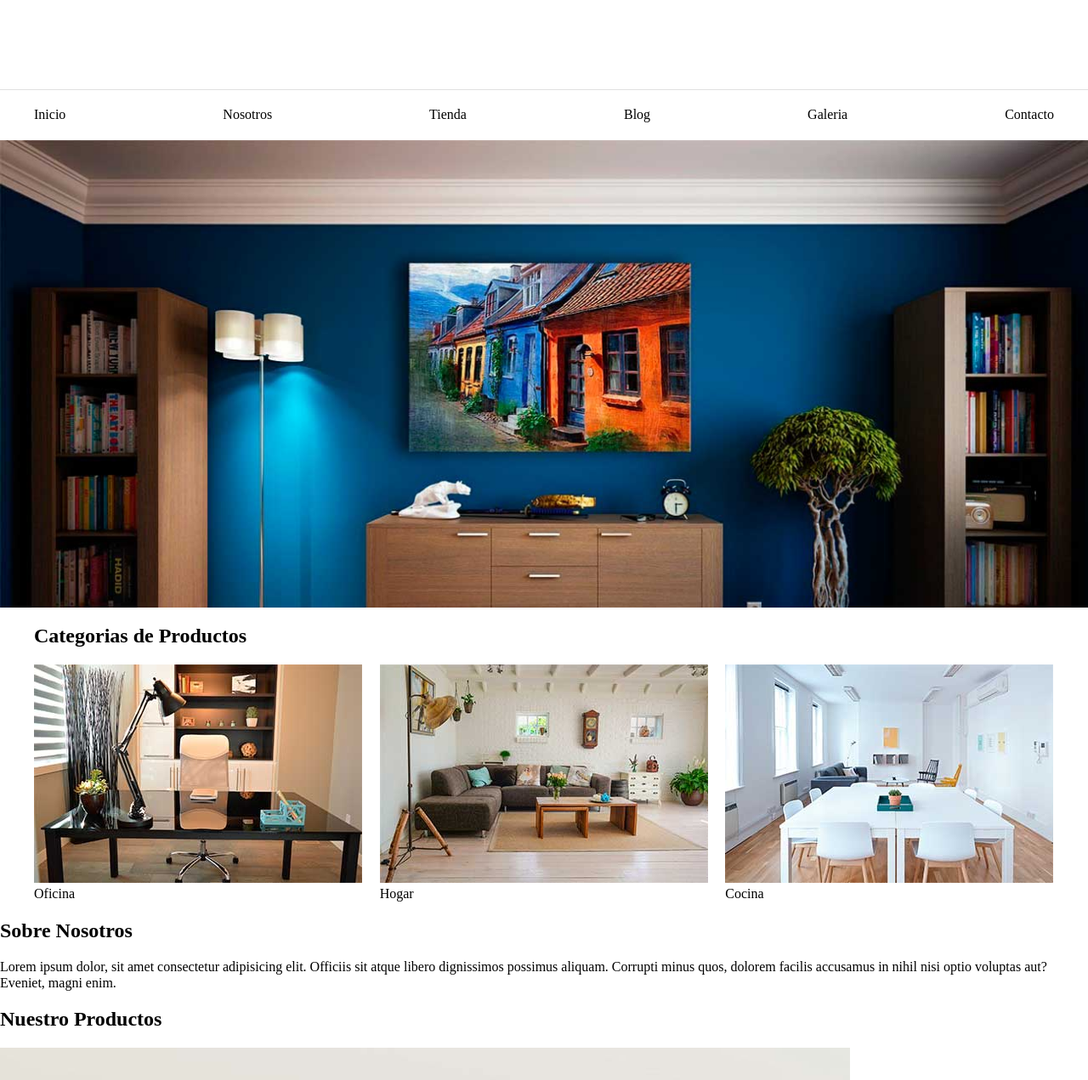
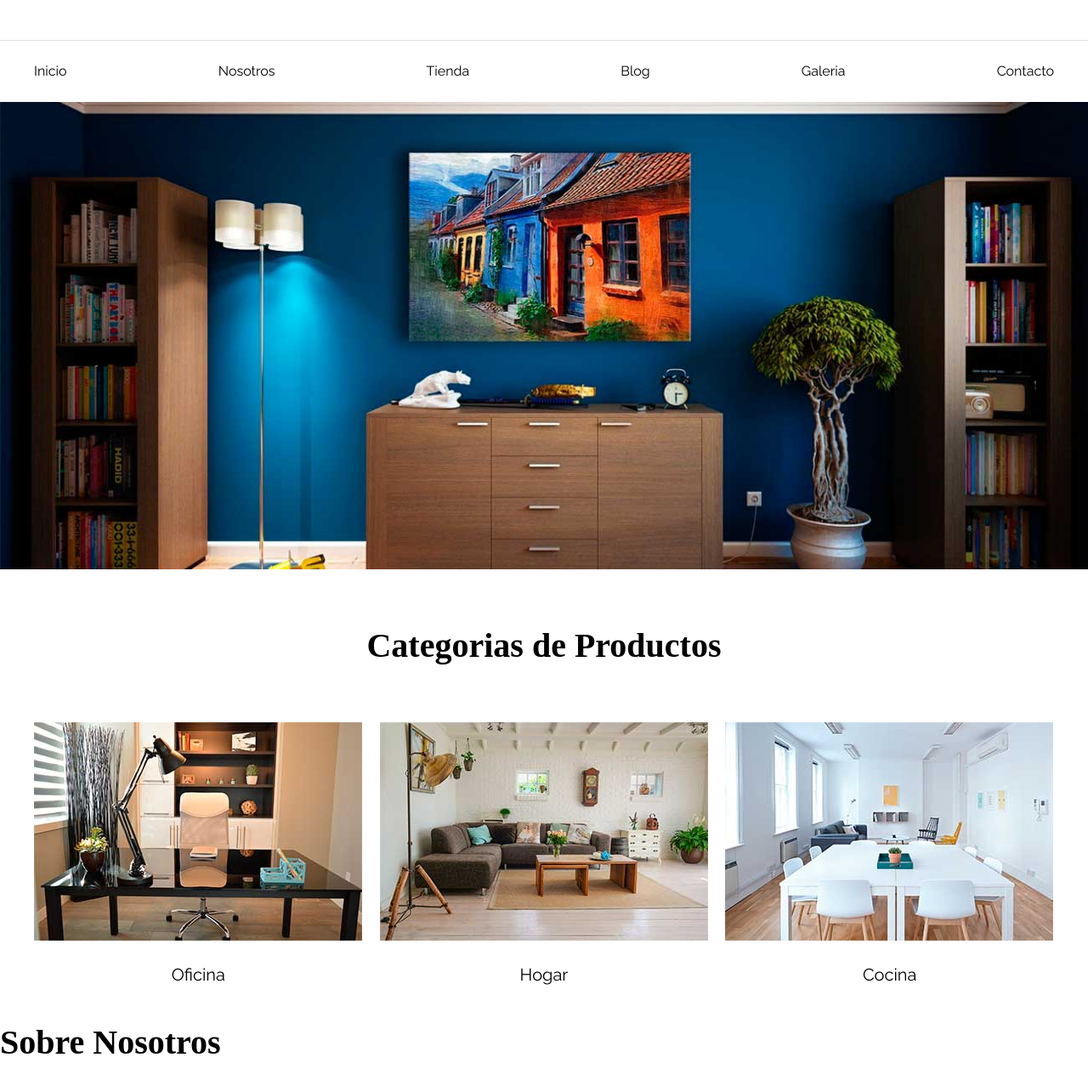
Before and after one commit to ScardonaSu/Ecommerce-Project, a plain HTML site: page index.html in a window 1280 px wide. Shown: the part 153-1424 px from the top of the page at 85% size. Drawn offline with Linux system fonts and the light colour scheme; a web font is replaced by a local one.

Commit message:
Ajustes de Diseno

```diff
--- a/css/app.css
+++ b/css/app.css
@@ -1,11 +1,35 @@
 html {
   box-sizing: border-box;
+  font-size: 62.5%;  /*  un rem es 10px  */
+
 }
 *, *:before, *:after {
   box-sizing: inherit;
 }
 
+body{
+    font-family: "Raleway", sans-serif;
+    font-size: 1.6rem;
+    line-height: 2;
+}
+
 /* Globales */
+h1,h2,h3{
+    font-family: "Playfair", serif;
+    margin: 0 0 5rem 0;
+}
+
+h1{
+    font-size: 5rem;
+}
+
+h2{
+    font-size: 4rem;
+}
+
+h3{
+    font-size: 3rem;
+}
 
 a{
     text-decoration: none;
@@ -13,13 +37,14 @@ a{
 }
 
 .contenedor {
-    max-width: 1200px;
+    max-width: 120rem;
     margin: 0 auto;
     margin-inline: auto;
 }
 
 img{
     max-width: 100%;
+    display: block;
 }
 
 
@@ -28,8 +53,7 @@ img{
 
 
 .nombre-sitio {
-    margin-top: 100px;
-    padding-bottom: 100px;
+    margin-top: 5rem;
     text-align: center;
 }
 
@@ -43,7 +67,7 @@ img{
 }
 
 .nav-princial {
-    padding: 20px 0px;
+    padding: 2rem 0px;
     display: flex;
     justify-content: space-between;
 }
@@ -53,14 +77,37 @@ img{
     background-image: url(../img/principal.jpg);
     background-repeat: no-repeat;
     background-size: cover;
-    height: 550px;
+    background-position: center center;
+    height: 55rem;
 }
 
 
 /* Categorias */
 
+.categorias{
+    padding-top: 5rem;
+}
+
+.categorias h2{
+    text-align: center;
+}
+
+.categoria a {
+
+    display: block;
+    text-align: center;
+    padding: 2rem;
+    font-size: 2rem;
+}
+
+.categoria a:hover{
+    background-color: #037bc0;
+    color: #fff;
+    border-bottom-left-radius: 1reem;
+}
+
 .listado-categorias{
     display: grid;
     grid-template-columns: repeat(3, 1fr);
-    gap: 20px;
+    gap: 2rem;
 }
--- a/index.html
+++ b/index.html
@@ -1,12 +1,19 @@
 <!DOCTYPE html>
 <html lang="es">
+
 <head>
     <meta charset="UTF-8">
     <meta name="viewport" content="width=device-width, initial-scale=1.0">
-    <title>Document</title>
+    <link rel="preconnect" href="https://fonts.googleapis.com">
+    <link rel="preconnect" href="https://fonts.gstatic.com" crossorigin>
+    <link
+        href="https://fonts.googleapis.com/css2?family=Playfair:ital,opsz,wght@0,5..1200,300..900;1,5..1200,300..900&family=Raleway:ital,wght@0,100..900;1,100..900&display=swap"
+        rel="stylesheet">
     <link rel="stylesheet" href="/css/normalize.css">
     <link rel="stylesheet" href="css/app.css">
+    <title>Document</title>
 </head>
+
 <body>
     <header>
         <h1 class="nombre-sitio">Tienda <span>Muebles</span></h1>
@@ -28,23 +35,23 @@
 
     </div>
 
-    <section class="contenedor">
+    <section class="contenedor categorias">
 
-        <h2>Categorias de Productos</h2>
+        <h2>Categorias de <span>Productos</span> </h2>
 
-        <div class="listado-categorias">
+        <div class="listado-categorias ">
 
-            <div>
+            <div class="categoria">
                 <img src="/img/categoria1.jpg" alt="Imagen Categoria">
                 <a href="@">Oficina</a>
             </div>
 
-            <div>
+            <div class="categoria">
                 <img src="/img/categoria2.jpg" alt="Imagen Categoria">
                 <a href="@">Hogar</a>
             </div>
 
-            <div>
+            <div class="categoria">
                 <img src="/img/categoria3.jpg" alt="Imagen Categoria">
                 <a href="@">Cocina</a>
             </div>
@@ -56,7 +63,9 @@
     <section class="sobre-nosotros">
         <div>
             <h2>Sobre Nosotros</h2>
-            <p>Lorem ipsum dolor, sit amet consectetur adipisicing elit. Officiis sit atque libero dignissimos possimus aliquam. Corrupti minus quos, dolorem facilis accusamus in nihil nisi optio voluptas aut? Eveniet, magni enim.</p>
+            <p>Lorem ipsum dolor, sit amet consectetur adipisicing elit. Officiis sit atque libero dignissimos possimus
+                aliquam. Corrupti minus quos, dolorem facilis accusamus in nihil nisi optio voluptas aut? Eveniet, magni
+                enim.</p>
         </div>
     </section>
 
@@ -70,7 +79,9 @@
 
                 <div>
                     <h3>Producto 1</h3>
-                    <p>Lorem ipsum dolor, sit amet consectetur adipisicing elit. Dolorum excepturi illum quisquam libero ad quia est eaque repellendus! Exercitationem fuga soluta blanditiis corporis. Architecto nesciunt, nobis facilis eius doloremque esse.
+                    <p>Lorem ipsum dolor, sit amet consectetur adipisicing elit. Dolorum excepturi illum quisquam libero
+                        ad quia est eaque repellendus! Exercitationem fuga soluta blanditiis corporis. Architecto
+                        nesciunt, nobis facilis eius doloremque esse.
                     </p>
                     <p>$1.000.00</p>
 
@@ -83,7 +94,9 @@
 
                 <div>
                     <h3>Producto 2</h3>
-                    <p>Lorem ipsum dolor, sit amet consectetur adipisicing elit. Dolorum excepturi illum quisquam libero ad quia est eaque repellendus! Exercitationem fuga soluta blanditiis corporis. Architecto nesciunt, nobis facilis eius doloremque esse.
+                    <p>Lorem ipsum dolor, sit amet consectetur adipisicing elit. Dolorum excepturi illum quisquam libero
+                        ad quia est eaque repellendus! Exercitationem fuga soluta blanditiis corporis. Architecto
+                        nesciunt, nobis facilis eius doloremque esse.
                     </p>
                     <p>$1.000.00</p>
 
@@ -96,7 +109,9 @@
 
                 <div>
                     <h3>Producto 3</h3>
-                    <p>Lorem ipsum dolor, sit amet consectetur adipisicing elit. Dolorum excepturi illum quisquam libero ad quia est eaque repellendus! Exercitationem fuga soluta blanditiis corporis. Architecto nesciunt, nobis facilis eius doloremque esse.
+                    <p>Lorem ipsum dolor, sit amet consectetur adipisicing elit. Dolorum excepturi illum quisquam libero
+                        ad quia est eaque repellendus! Exercitationem fuga soluta blanditiis corporis. Architecto
+                        nesciunt, nobis facilis eius doloremque esse.
                     </p>
                     <p>$1.000.00</p>
 
@@ -109,7 +124,9 @@
 
                 <div>
                     <h3>Producto 4</h3>
-                    <p>Lorem ipsum dolor, sit amet consectetur adipisicing elit. Dolorum excepturi illum quisquam libero ad quia est eaque repellendus! Exercitationem fuga soluta blanditiis corporis. Architecto nesciunt, nobis facilis eius doloremque esse.
+                    <p>Lorem ipsum dolor, sit amet consectetur adipisicing elit. Dolorum excepturi illum quisquam libero
+                        ad quia est eaque repellendus! Exercitationem fuga soluta blanditiis corporis. Architecto
+                        nesciunt, nobis facilis eius doloremque esse.
                     </p>
                     <p>$1.000.00</p>
 
@@ -122,7 +139,9 @@
 
                 <div>
                     <h3>Producto 5</h3>
-                    <p>Lorem ipsum dolor, sit amet consectetur adipisicing elit. Dolorum excepturi illum quisquam libero ad quia est eaque repellendus! Exercitationem fuga soluta blanditiis corporis. Architecto nesciunt, nobis facilis eius doloremque esse.
+                    <p>Lorem ipsum dolor, sit amet consectetur adipisicing elit. Dolorum excepturi illum quisquam libero
+                        ad quia est eaque repellendus! Exercitationem fuga soluta blanditiis corporis. Architecto
+                        nesciunt, nobis facilis eius doloremque esse.
                     </p>
                     <p>$1.000.00</p>
 
@@ -135,7 +154,9 @@
 
                 <div>
                     <h3>Producto 6</h3>
-                    <p>Lorem ipsum dolor, sit amet consectetur adipisicing elit. Dolorum excepturi illum quisquam libero ad quia est eaque repellendus! Exercitationem fuga soluta blanditiis corporis. Architecto nesciunt, nobis facilis eius doloremque esse.
+                    <p>Lorem ipsum dolor, sit amet consectetur adipisicing elit. Dolorum excepturi illum quisquam libero
+                        ad quia est eaque repellendus! Exercitationem fuga soluta blanditiis corporis. Architecto
+                        nesciunt, nobis facilis eius doloremque esse.
                     </p>
                     <p>$1.000.00</p>
 
@@ -152,7 +173,7 @@
         <div>
             <h3>Categorias</h3>
 
-            <nav  id="navegacion">
+            <nav id="navegacion">
                 <a href="#">Cocina</a>
                 <a href="#">Oficina</a>
                 <a href="#">Jardino</a>
@@ -188,4 +209,5 @@
 
 
 </body>
+
 </html>
```
